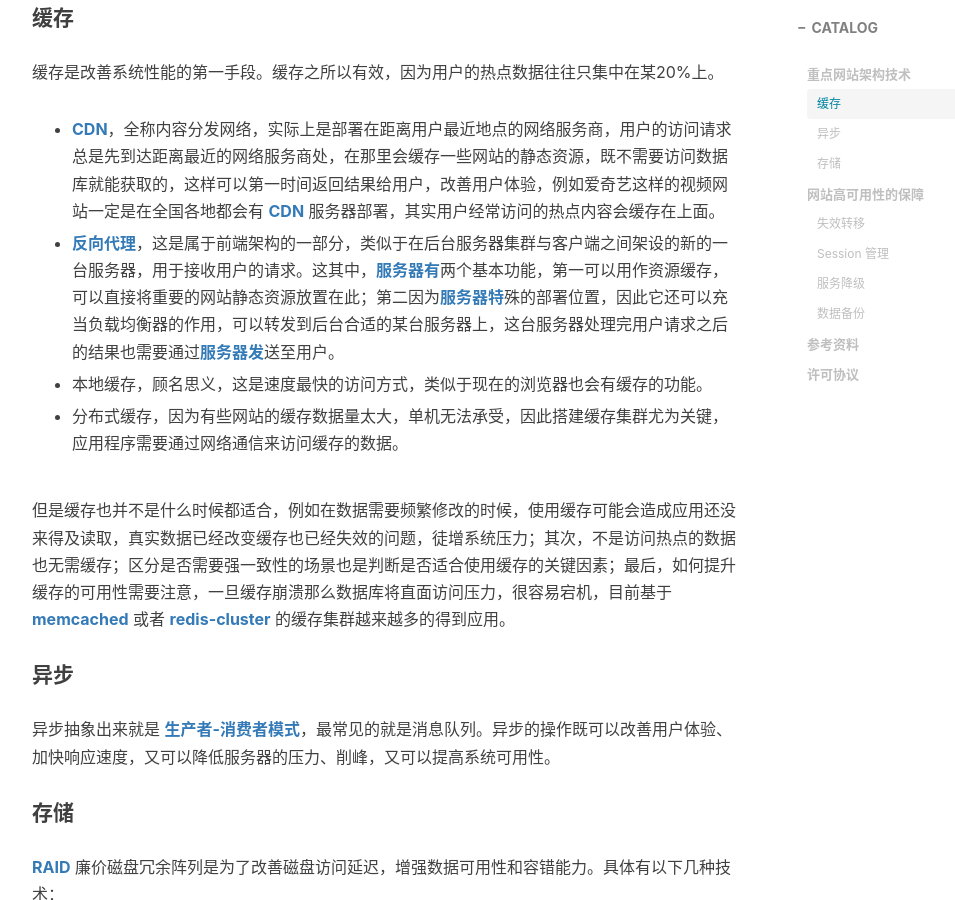
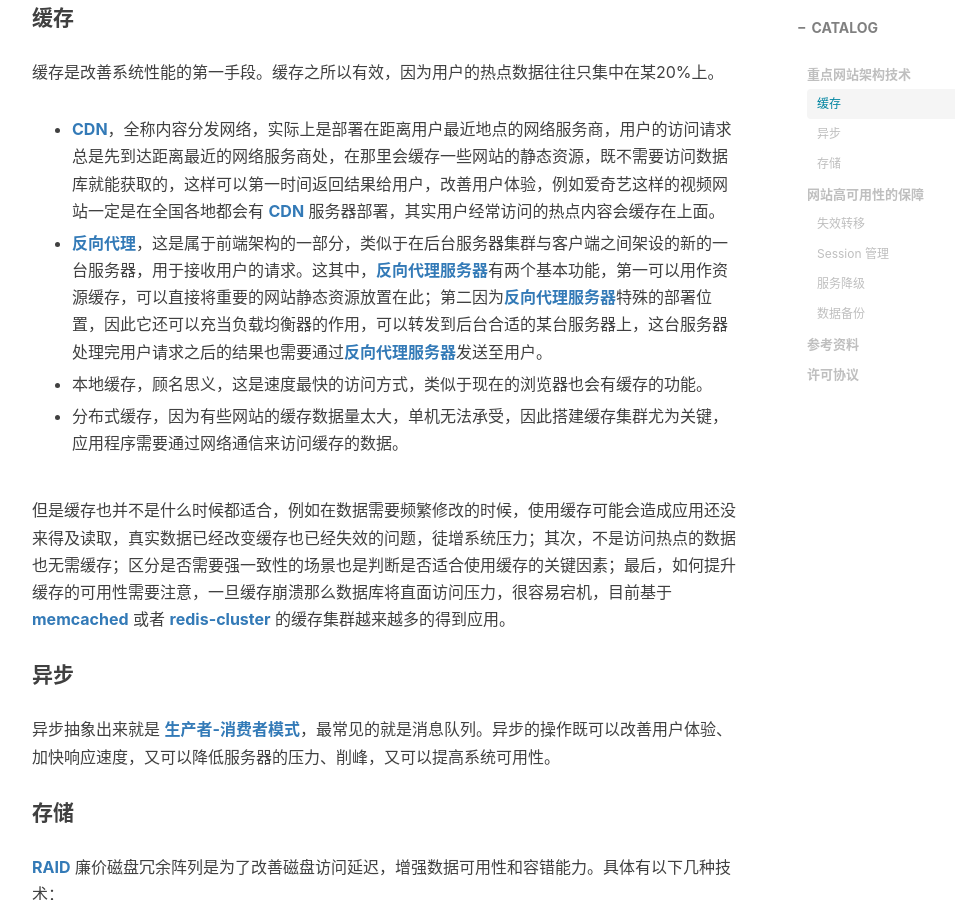
Before and after one commit to jiayangchen/jiayangchen.github.io, a Jekyll site: the page built from _posts/2017-11-09-talk-about-architecture-in-website.md, in a window 1280 px wide and 900 px high, scrolled down 833 px. Shown: the whole window, without its empty margins (233-1188 px from the left). Built offline with Jekyll 4.4.1, drawn with Linux system fonts in a browser that asks for light colours; nearby versions of some CDN libraries; comment, search, counter and statistics services are not loaded.

Commit message:
update super-link in blog

```diff
--- a/_posts/2017-11-09-talk-about-architecture-in-website.md
+++ b/_posts/2017-11-09-talk-about-architecture-in-website.md
@@ -17,7 +17,7 @@ tags:
 
 * <a href="https://en.wikipedia.org/wiki/Content_delivery_network" target="_blank"><b>CDN</b></a>，全称内容分发网络，实际上是部署在距离用户最近地点的网络服务商，用户的访问请求总是先到达距离最近的网络服务商处，在那里会缓存一些网站的静态资源，既不需要访问数据库就能获取的，这样可以第一时间返回结果给用户，改善用户体验，例如爱奇艺这样的视频网站一定是在全国各地都会有 <a href="https://en.wikipedia.org/wiki/Content_delivery_network" target="_blank"><b>CDN</b></a> 服务器部署，其实用户经常访问的热点内容会缓存在上面。
 
-* <a href="https://en.wikipedia.org/wiki/Reverse_proxy" target="_blank"><b>反向代理</b></a>，这是属于前端架构的一部分，类似于在后台服务器集群与客户端之间架设的新的一台服务器，用于接收用户的请求。这其中，<a href="https://en.wikipedia.org/wiki/Content_delivery_network" target="_blank"><b>服务器有</b></a>两个基本功能，第一可以用作资源缓存，可以直接将重要的网站静态资源放置在此；第二因为<a href="https://en.wikipedia.org/wiki/Content_delivery_network" target="_blank"><b>服务器特</b></a>殊的部署位置，因此它还可以充当负载均衡器的作用，可以转发到后台合适的某台服务器上，这台服务器处理完用户请求之后的结果也需要通过<a href="https://en.wikipedia.org/wiki/Content_delivery_network" target="_blank"><b>服务器发</b></a>送至用户。
+* <a href="https://en.wikipedia.org/wiki/Reverse_proxy" target="_blank"><b>反向代理</b></a>，这是属于前端架构的一部分，类似于在后台服务器集群与客户端之间架设的新的一台服务器，用于接收用户的请求。这其中，<a href="https://en.wikipedia.org/wiki/Content_delivery_network" target="_blank"><b>反向代理服务器</b></a>有两个基本功能，第一可以用作资源缓存，可以直接将重要的网站静态资源放置在此；第二因为<a href="https://en.wikipedia.org/wiki/Content_delivery_network" target="_blank"><b>反向代理服务器</b></a>特殊的部署位置，因此它还可以充当负载均衡器的作用，可以转发到后台合适的某台服务器上，这台服务器处理完用户请求之后的结果也需要通过<a href="https://en.wikipedia.org/wiki/Content_delivery_network" target="_blank"><b>反向代理服务器</b></a>发送至用户。
 
 * 本地缓存，顾名思义，这是速度最快的访问方式，类似于现在的浏览器也会有缓存的功能。
 
```
